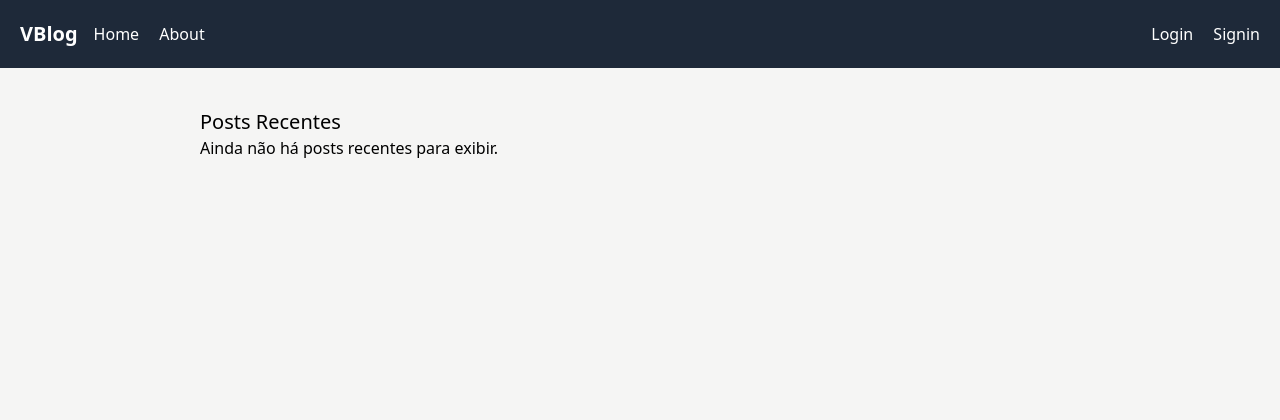
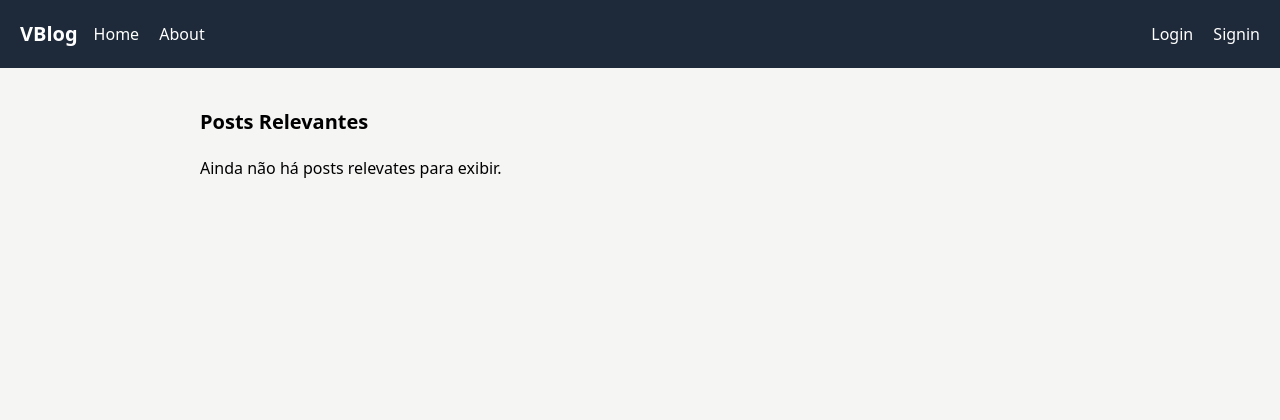
Before and after one commit to VitorMours/VBlog, a Django app: template blog/templates/relevants.html in a window 1280 px wide; the page is wider, and only the part inside the window is pictured. Shown: the top 420 px of that part. Run offline with Django 5.2, Linux system fonts and the light colour scheme; the template is opened without the code that fills it, so the values that code supplies are empty; some libraries are stand-ins or nearby versions.

Commit message:
Creating relevants detais

```diff
--- a/blog/templates/relevants.html
+++ b/blog/templates/relevants.html
@@ -1,35 +1,37 @@
-{% extends "partials/base.html" %}
-{% block title %} - Recents {% endblock title %}
+{% extends "partials/base.html" %} {% block title %} - Recents {% endblock title%}
 
 {% block content %}
-    <main class="bg-stone-100  w-full h-screen">
-        <div class="container pt-10 pb-10 mx-50">
-            <h2 class="text-xl">Posts Recentes</h2>
+<main class="bg-stone-100 w-full h-screen">
+  <div class="container pt-10 mx-50">
+    <h2 class="text-xl font-bold pb-5">Posts Relevantes</h2>
 
     {% if posts %}
     <div class="list-group">
       {% for post in posts %}
       <a href="#" class="list-group-item list-group-item-action mb-3 card">
-                        <div class="d-flex w-100 justify-content-between">
+        <div
+          class="bg-white shadow-sm border border-gray-200 p-5 flex w-full justify-between hover:bg-gray-100 transition duration-300 easy-in-out"
+        >
             <h5 class="mb-1">{{ post.title }}</h5>
+            <div>
                 <small class="text-muted">
                 Publicado em: {{ post.created_at|date:"d/m/Y H:i" }}
                 </small>
+                -
+                <small class="text-muted">
+                {{ post.owner.first_name }} {{ post.owner.last_name }}
+                </small>
             </div>
-                        <p class="mb-1">{{ post.body|truncatechars:200 }}</p>
+        </div>
 
-                        {% if post.author %}
-                            <small>Por: {{ post.author.username }}</small>
-                        {% endif %}
       </a>
       {% endfor %}
     </div>
     {% else %}
     <div class="alert alert-info" role="alert">
-                Ainda não há posts recentes para exibir.
+      Ainda não há posts relevates para exibir.
     </div>
     {% endif %}
-
   </div>
 </main>
 
```
Lines whose indentation alone changed are shown as unchanged.
